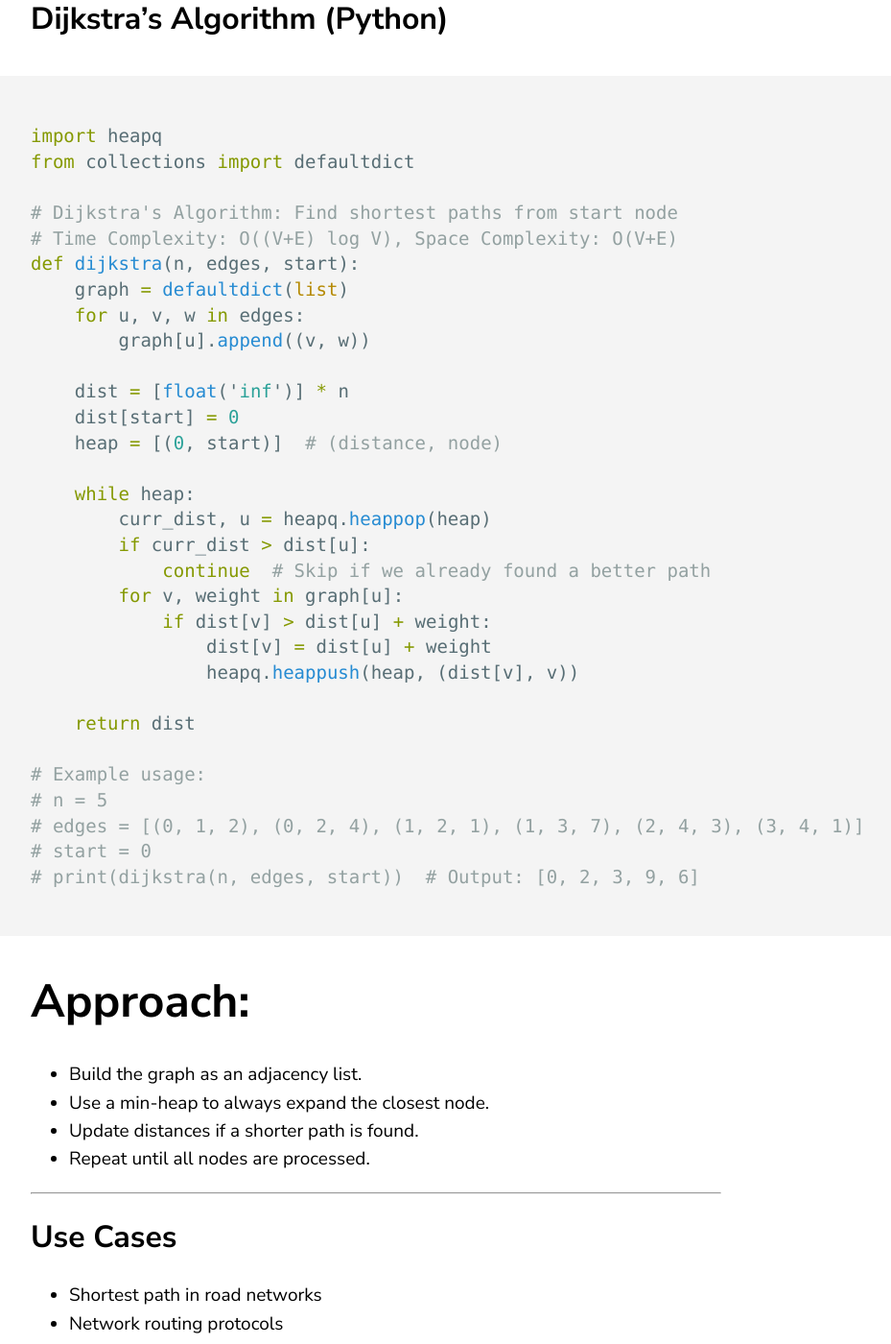
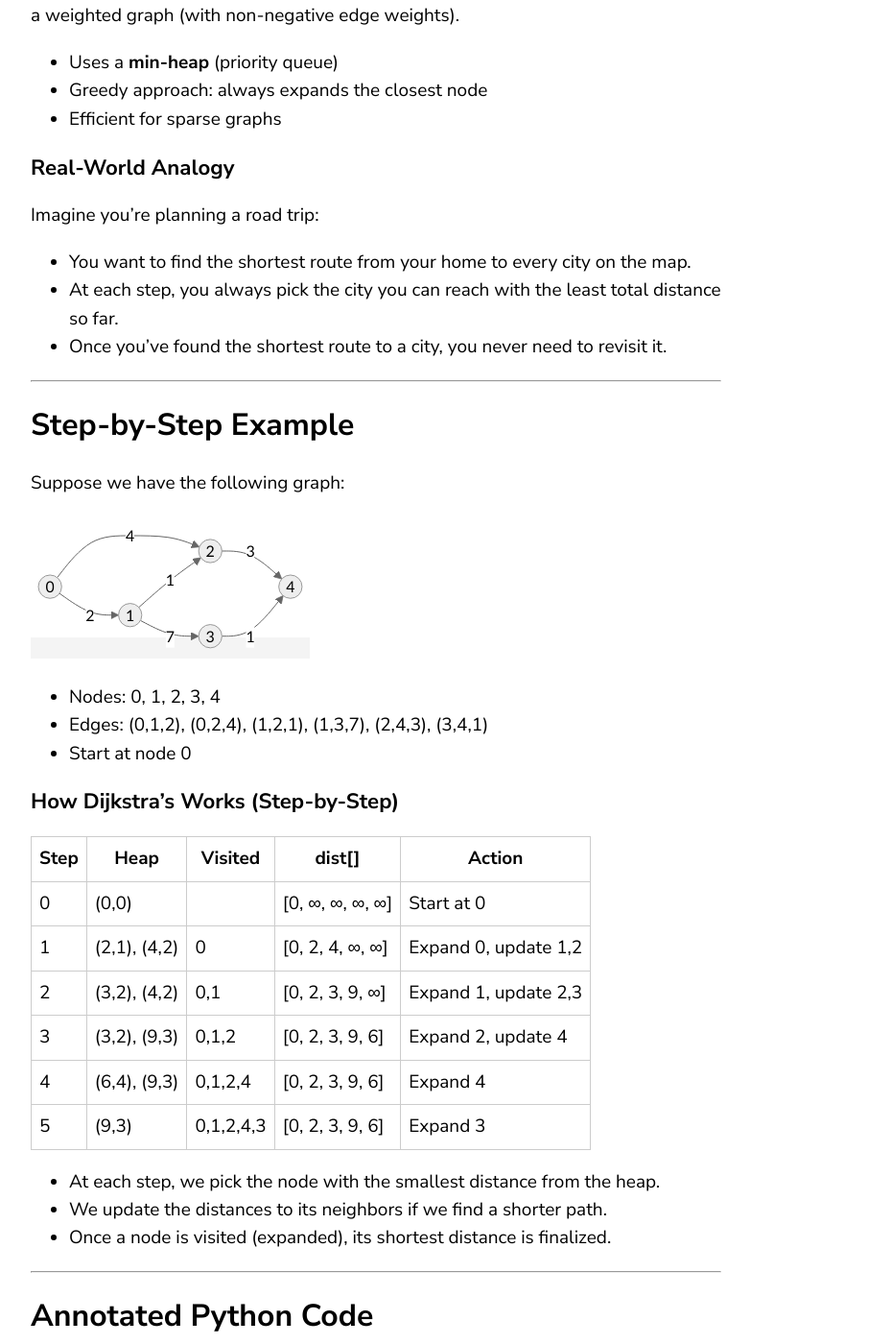
Before and after one commit to proxyroot/proxyroot.github.io, a Jekyll site: the page built from _posts/2023-07-03-dijkstra-shortest-paths.markdown, in a window 1280 px wide and 1400 px high, scrolled down 944 px. Shown: the whole window at 96% size, without its empty margins (68-997 px from the left). Built offline with Jekyll 4.4.1, drawn with Linux system fonts in a browser that asks for light colours; our own code applies the rules of GitHub Pages for plain Markdown files; some of the changed text lies outside the part shown.

Commit message:
comments

````diff
--- a/_posts/2023-07-03-dijkstra-shortest-paths.markdown
+++ b/_posts/2023-07-03-dijkstra-shortest-paths.markdown
@@ -1,25 +1,70 @@
 ---
+
 title: "Dijkstra & Shortest Paths"
 date: 2023-07-03
 categories: [algorithms]
 tags: [graph, dijkstra, shortest-path, greedy, heap]
 ---
 
+# Dijkstra’s Algorithm: Finding the Shortest Path
+
 Dijkstra’s Algorithm is a classic greedy algorithm for finding the shortest path from a source node to all other nodes in a weighted graph with non-negative edge weights. It uses a min-heap (priority queue) for efficiency and is widely used in routing and navigation. This post explains the algorithm, use cases, and provides annotated code for beginners.
 
 ---
 
-## What is Dijkstra’s Algorithm?
+## What is Dijkstra’s Algorithm? (Beginner-Friendly)
 
 Dijkstra’s Algorithm finds the shortest path from a source node to all other nodes in a weighted graph (with non-negative edge weights).
 
 - Uses a **min-heap** (priority queue)
-- Greedy approach
+- Greedy approach: always expands the closest node
 - Efficient for sparse graphs
+
+### Real-World Analogy
+
+Imagine you’re planning a road trip:
+- You want to find the shortest route from your home to every city on the map.
+- At each step, you always pick the city you can reach with the least total distance so far.
+- Once you’ve found the shortest route to a city, you never need to revisit it.
 
 ---
 
-## Dijkstra’s Algorithm (Python)
+## Step-by-Step Example
+
+Suppose we have the following graph:
+
+```mermaid
+flowchart LR
+    0((0)) --2--> 1((1))
+    0 --4--> 2((2))
+    1 --1--> 2
+    1 --7--> 3((3))
+    2 --3--> 4((4))
+    3 --1--> 4
+```
+
+- Nodes: 0, 1, 2, 3, 4
+- Edges: (0,1,2), (0,2,4), (1,2,1), (1,3,7), (2,4,3), (3,4,1)
+- Start at node 0
+
+### How Dijkstra’s Works (Step-by-Step)
+
+| Step | Heap           | Visited | dist[]                | Action                |
+|------|---------------|---------|-----------------------|-----------------------|
+| 0    | (0,0)         |         | [0, ∞, ∞, ∞, ∞]       | Start at 0           |
+| 1    | (2,1), (4,2)  | 0       | [0, 2, 4, ∞, ∞]       | Expand 0, update 1,2 |
+| 2    | (3,2), (4,2)  | 0,1     | [0, 2, 3, 9, ∞]       | Expand 1, update 2,3 |
+| 3    | (3,2), (9,3)  | 0,1,2   | [0, 2, 3, 9, 6]       | Expand 2, update 4   |
+| 4    | (6,4), (9,3)  | 0,1,2,4 | [0, 2, 3, 9, 6]       | Expand 4             |
+| 5    | (9,3)         | 0,1,2,4,3| [0, 2, 3, 9, 6]      | Expand 3             |
+
+- At each step, we pick the node with the smallest distance from the heap.
+- We update the distances to its neighbors if we find a shorter path.
+- Once a node is visited (expanded), its shortest distance is finalized.
+
+---
+
+## Annotated Python Code
 
 ```python
 import heapq
@@ -103,7 +149,8 @@ def network_delay_time(times, n, k):
 # k = 2
 # print(network_delay_time(times, n, k))  # Output: 2
 ```
-# Approach:
+
+### Approach:
 - Build the graph as an adjacency list.
 - Use a min-heap to expand the closest node.
 - Update distances as you find shorter paths.
````
Also changed, not shown: other parts of _posts/2023-07-03-dijkstra-shortest-paths.markdown (+6 -5 lines).
